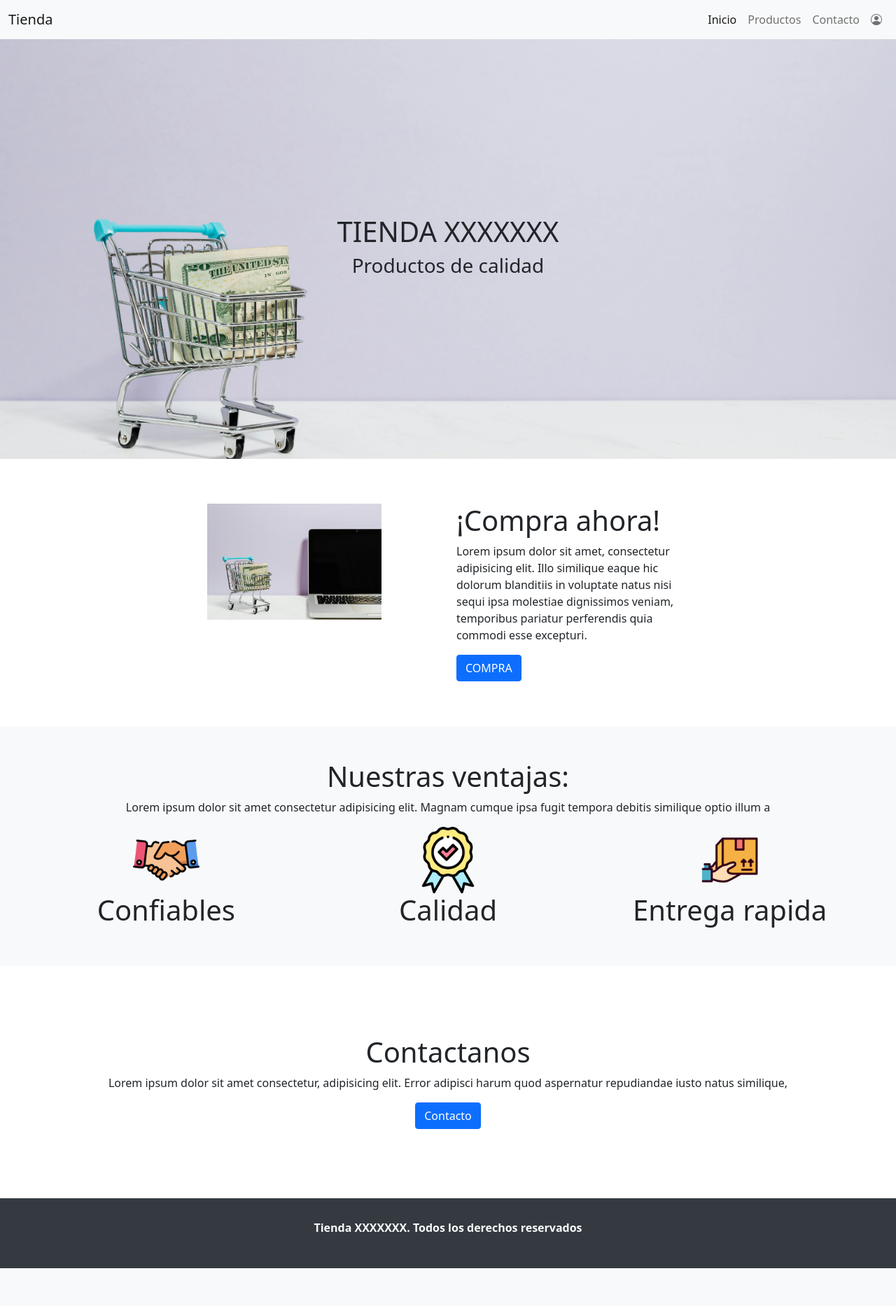
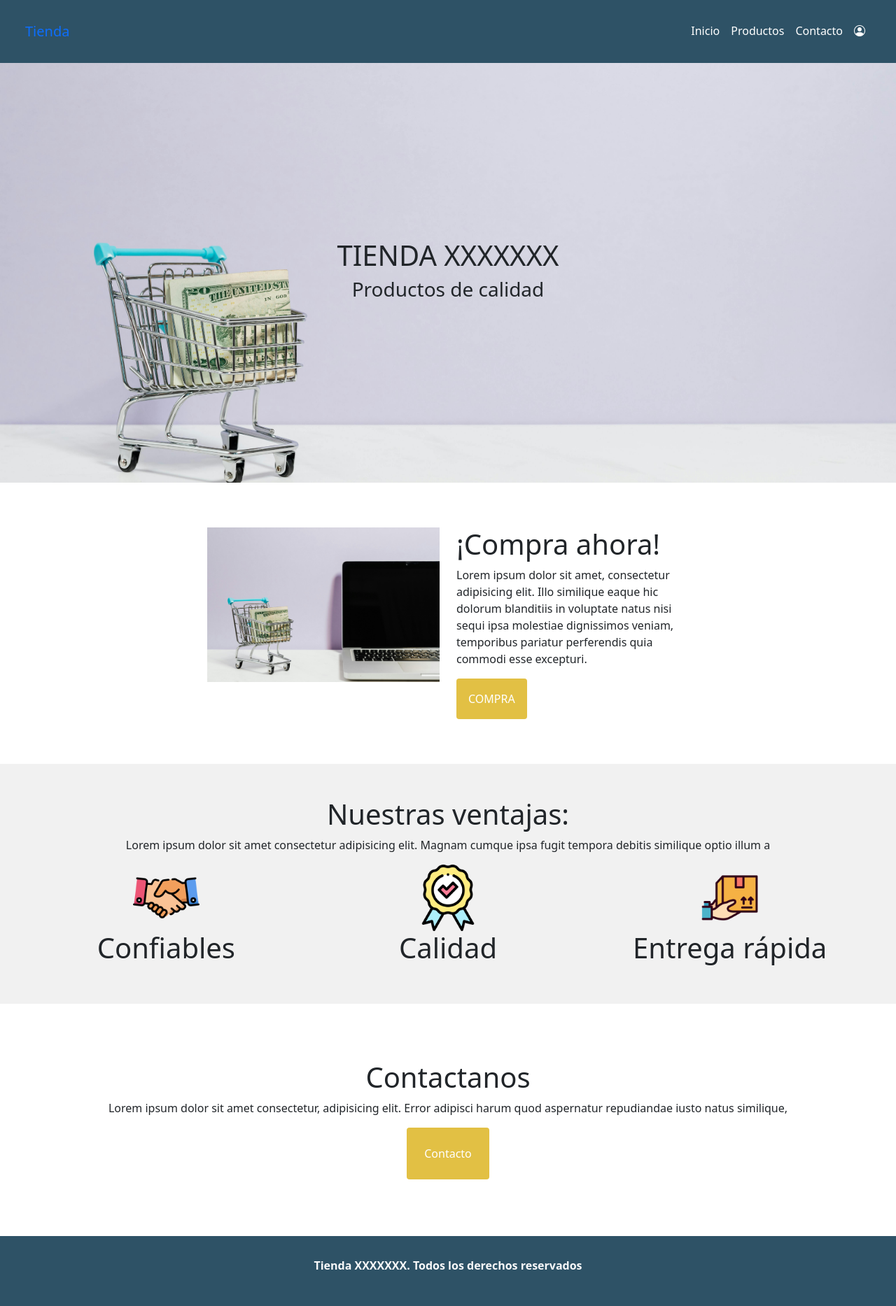
Before and after one commit to emiliooarrig/tienda-chinos-main, a PHP site: page / in a window 1280 px wide. Shown: the whole page at 70% size. Before the commit the page ends 1813 px from the top, so only its background shows below. Run offline with PHP 8.4, Linux system fonts and the light colour scheme.

Commit message:
Cambios en el diseño del index

```diff
--- a/index.php
+++ b/index.php
@@ -12,7 +12,7 @@
 
 <body>
 
-    <nav class="navbar navbar-expand-lg navbar-light bg-light">
+    <nav class="navbar navbar-expand-lg p-4 p-sm-4" style="height: 100%; background-color: #2E5266;">
         <div class="container-fluid">
             <a class="navbar-brand" href="index.php"> Tienda </a>
             <button class="navbar-toggler" type="button" data-bs-toggle="collapse" data-bs-target="#navbarNav" aria-controls="navbarNav" aria-expanded="false" aria-label="Toggle navigation">
@@ -40,14 +40,52 @@
 
     <style>
         .portada {
+            height: 600px;
+            background: url(img/img-index-2.jpg);
+            background-size: cover;
+            background-repeat: no-repeat;
+            background-position: center;
+        }
 
-            height: 600px;
-            background-repeat: no-repeat;
-            background-size: auto;
+        .beneficios {
+            background-color: #f1f1f1;
+            height: fit-content;
+        }
 
+        .nav-item{
+            opacity: 1;
+            border-bottom: 2px solid transparent;
+            transition: .3s all;
         }
+
+        .nav-item:hover{
+            border-bottom: 2px solid #E2C044;
+        }
+
+        .nav-link{
+            color: #fff;
+        }
+        .nav-link:hover{
+            color: #E2C044;
+        }
+
+        .btn-compra{
+            background-color:#E2C044;
+            color: #fff;
+            transition: .3s all;
+        }
+
+        .btn-compra:hover{
+            background-color: #D3A500;
+        }
+        @media (max-width: 575px) {
+            .portada {
+                background-position-x: -150px;
+            }
+        }
+
     </style>
-    <div class="container-fluid d-flex flex-column align-items-center justify-content-center portada" style="background: url(img/img-index-2.jpg); background-size: cover; background-repeat: no-repeat; background-position: center;">
+    <div class="container-fluid d-flex flex-column align-items-center justify-content-center portada">
         <h1> TIENDA XXXXXXX</h1>
         <h3> Productos de calidad </h3>
     </div>
@@ -55,8 +93,8 @@
 
     <div class="container compra d-flex flex-row align-items-center justify-content-center mt-3 mb-3 p-3 p-sm-5">
         <div class="row row-cols-1 row-cols-md-3 justify-content-center">
-            <div class="col">
-                <img src="img/fondo-index.jpg" alt="" class="img w-75">
+            <div class="col text-center">
+                <img src="img/fondo-index.jpg" alt="" class="img w-100">
             </div>
 
             <div class="col">
@@ -65,17 +103,17 @@
                     Lorem ipsum dolor sit amet, consectetur adipisicing elit. Illo similique eaque hic dolorum blanditiis in voluptate natus nisi sequi ipsa molestiae dignissimos veniam,
                     temporibus pariatur perferendis quia commodi esse excepturi.
                 </p>
-                <a href="articulos/articulos.php" class="btn btn-primary"> COMPRA</a>
+                <a href="articulos/articulos.php" class="btn btn-compra p-2 p-sm-3"> COMPRA</a>
             </div>
         </div>
     </div>
 
-    <div class="container-fluid d-flex justify-content-around bg-light align-items-center flex-column mt-3 mb-3 p-3 p-sm-5 beneficios">
+    <div class="container-fluid d-flex justify-content-around align-items-center flex-column mt-3 mb-3 p-3 p-sm-5 beneficios">
         <h1> Nuestras ventajas: </h1>
         <p>
             Lorem ipsum dolor sit amet consectetur adipisicing elit. Magnam cumque ipsa fugit tempora debitis similique optio illum a
         </p>
-        <div class="row justify-content-center">
+        <div class="row row-cols-1 row-cols-md-3 justify-content-center">
             <div class="col d-flex flex-column align-items-center justify-content-center text-center">
                 <img src="img/apreton-de-manos.png" alt="" class="w-25">
                 <h1 class="fw-light"> Confiables </h1>
@@ -86,7 +124,7 @@
             </div>
             <div class="col d-flex flex-column align-items-center justify-content-center text-center">
                 <img src="img/entrega-de-paquetes.png" alt="" class="w-25">
-                <h1 class="fw-light"> Entrega rapida </h1>
+                <h1 class="fw-light"> Entrega rápida </h1>
             </div>
         </div>
     </div>
@@ -99,25 +137,16 @@
                     Lorem ipsum dolor sit amet consectetur, adipisicing elit. Error adipisci harum quod aspernatur repudiandae iusto natus similique,
                 </p>
 
-                <a href="contacto/contacto.php" class="btn btn-primary"> Contacto </a>
+                <a href="contacto/contacto.php" class="btn btn-compra p-3 p-sm-4"> Contacto </a>
             </div>
         </div>
     </div>
 
-    <footer class="container-fluid d-flex align-items-center justify-content-center text-light mt-3" style="height: 100px; background-color: #343A40;">
-        <p class="fw-bolder">
+    <footer class="container-fluid d-flex align-items-center justify-content-center text-light mt-3" style="height: 100px; background-color: #2E5266;">
+        <p class="fw-bolder fs-6">
             Tienda XXXXXXX. Todos los derechos reservados
         </p>
     </footer>
-
-    <style>
-        @media screen and (max-width: 400px) {
-
-            .beneficios {
-                height: fit-content;
-            }
-        }
-    </style>
 
     <script src="https://cdn.jsdelivr.net/npm/bootstrap@5.0.2/dist/js/bootstrap.bundle.min.js" integrity="sha384-MrcW6ZMFYlzcLA8Nl+NtUVF0sA7MsXsP1UyJoMp4YLEuNSfAP+JcXn/tWtIaxVXM" crossorigin="anonymous"></script>
 </body>
```
